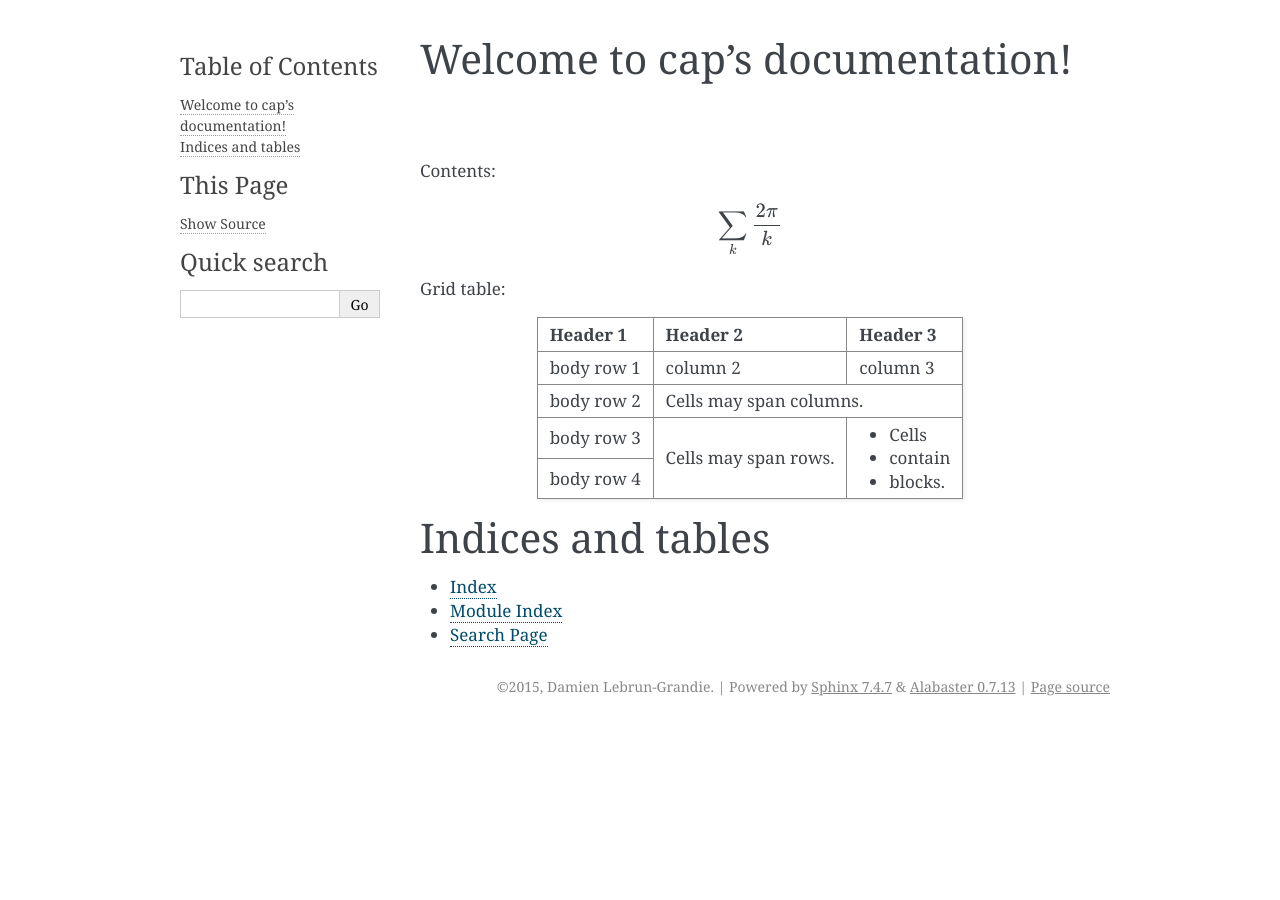
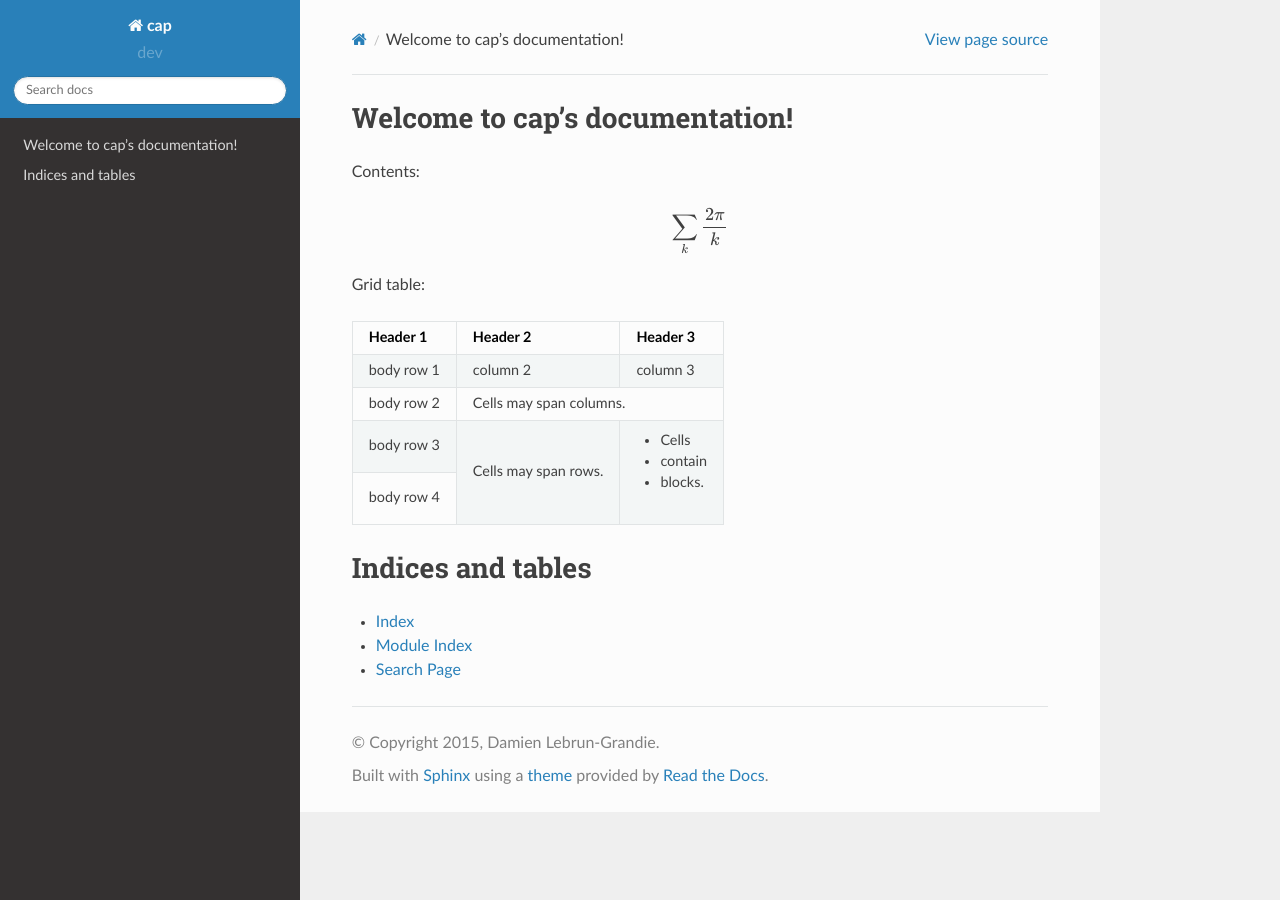
Before and after one commit to ORNL-CEES/Cap, a Sphinx documentation site: the page built from docs/source/index.rst, in a window 1280 px wide. Built offline with Sphinx 7.4.7 and the Read the Docs theme 2.0.0, drawn with Linux system fonts in a browser that asks for light colours.

Commit message:
Update conf.py

```diff
--- a/docs/source/conf.py
+++ b/docs/source/conf.py
@@ -41,7 +41,7 @@ templates_path = ['_templates']
 # The suffix(es) of source filenames.
 # You can specify multiple suffix as a list of string:
 # source_suffix = ['.rst', '.md']
-source_suffix = '.rst'
+source_suffix = ['.rst', '.md']
 
 # The encoding of source files.
 #source_encoding = 'utf-8-sig'
@@ -112,7 +112,7 @@ todo_include_todos = False
 
 # The theme to use for HTML and HTML Help pages.  See the documentation for
 # a list of builtin themes.
-html_theme = 'alabaster'
+html_theme = 'sphinx_rtd_theme'
 
 # Theme options are theme-specific and customize the look and feel of a theme
 # further.  For a list of options available for each theme, see the
```
